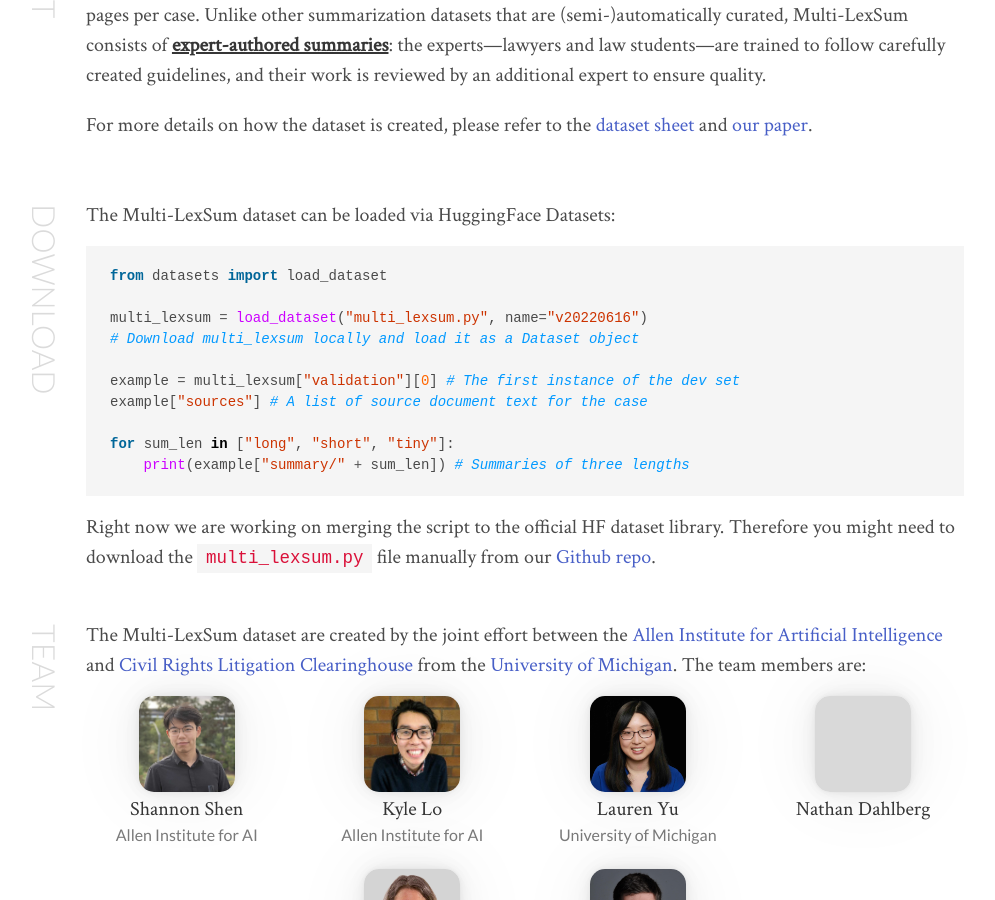
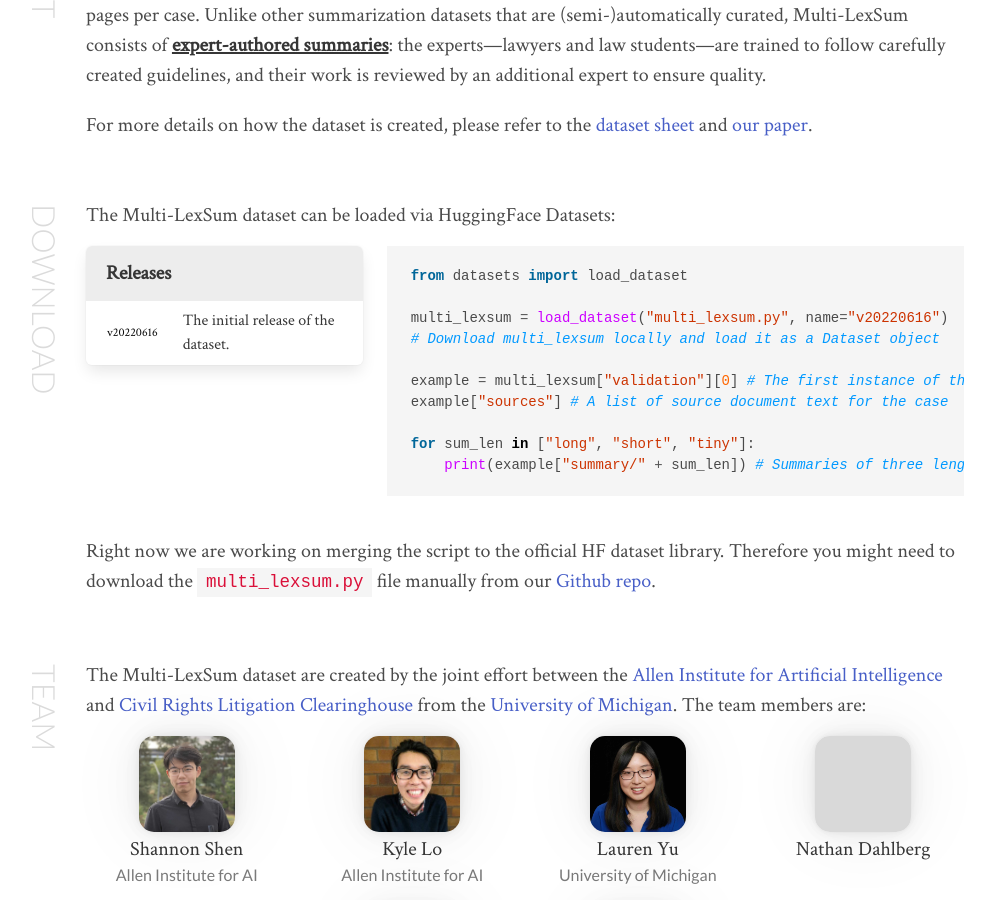
Before and after one commit to multilexsum/multilexsum.github.io, a Jekyll site: the page built from index.html, in a window 1280 px wide and 900 px high, scrolled down 1423 px. Shown: the whole window, without its empty margins (156-1151 px from the left). Built offline with Jekyll 4.4.1, drawn with Linux system fonts in a browser that asks for light colours; nearby versions of some CDN libraries; a style sheet for code colours, icons or effects is not loaded.

Commit message:
release style 1

```diff
--- a/_data/meta.yml
+++ b/_data/meta.yml
@@ -95,4 +95,8 @@ index:
     teamoverview2: |
       Also hundreds of law student authored of the case summaries in Multi-LexSum, and their names are listed [here](https://clearinghouse.net/people).
 
+  releases:
+  - version: "v20220616"
+    description: "The initial release of the dataset."
+
 footnote:
--- a/index.html
+++ b/index.html
@@ -151,10 +151,29 @@
                         <div class="is-family-secondary is-size-5 mb-4">
                             {{ site.data.meta.index.background.download | markdownify }}
                         </div>
-                        <div class="is-family-secondary is-size-6 mb-4">
-                            {{ site.data.meta.index.background.downloadcode | markdownify }}
+                        <div class="columns is-desktop">
+                            <div class="column is-4">
+                                <div class="is-family-secondary is-size-5">
+                                    <article class="panel">
+                                        <p class="panel-heading">
+                                            Releases
+                                        </p>
+                                        {% for release in site.data.meta.index.releases %}
+                                        <a class="panel-block">
+                                            <span class="tag is-white mr-4">{{ release.version }}</span>
+                                            {{ release.description }}
+                                        </a>
+                                        {% endfor %}
+                                    </article>
+                                </div>
+                            </div>
+                            <div class="column is-8">
+                                <div class="is-family-secondary is-size-6 mb-4" id="download-code">
+                                    {{ site.data.meta.index.background.downloadcode | markdownify }}
+                                </div>
+                            </div>
                         </div>
-                        <div class="is-family-secondary is-size-5">
+                        <div class="is-family-secondary is-size-5 mb-4">
                             {{ site.data.meta.index.background.download2 | markdownify }}
                         </div>
                     </div>
```
